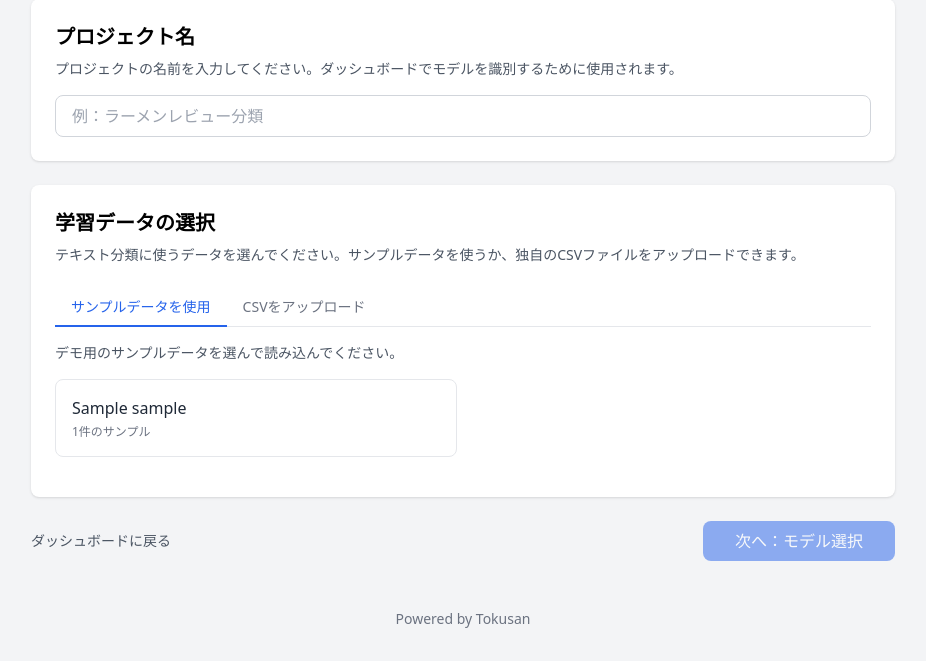
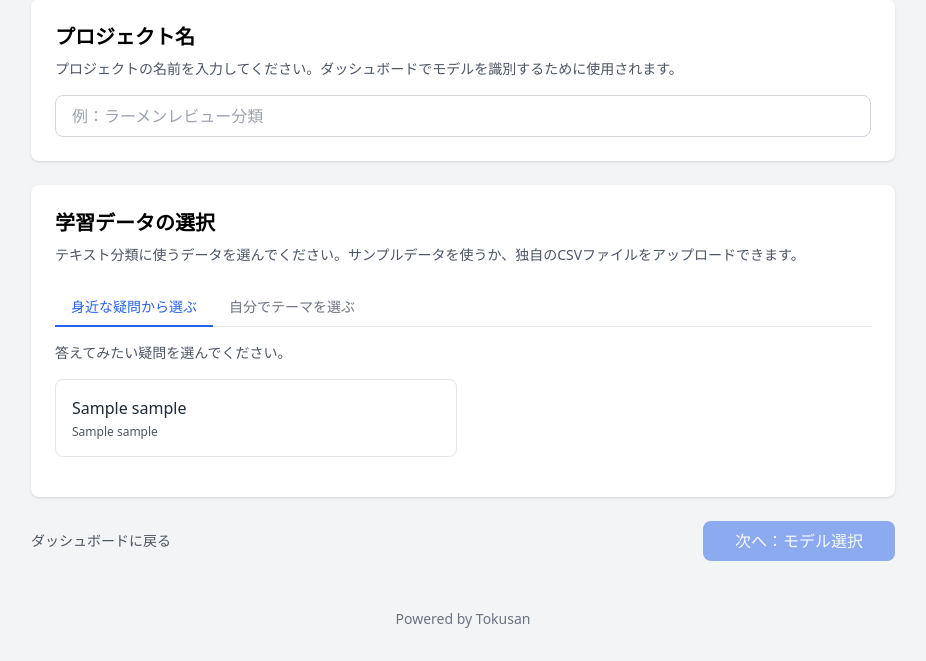
Before and after one commit to noyuri2z/tokusan, a FastAPI app: template web/templates/project/data.html in a window 1280 px wide. Shown: the part 201-862 px from the top of the page, without its empty margins (177-1103 px from the left). Run offline with FastAPI, Linux system fonts and the light colour scheme; the template is opened without the code that fills it: most values are stand-ins (such as "Sample title", 1, 10 or a date in 2020); some libraries are stand-ins or nearby versions.

Commit message:
added questions for labels

```diff
--- a/tokusan/classifier.py
+++ b/tokusan/classifier.py
@@ -206,6 +206,7 @@ class JapaneseTextClassifier:
         num_samples: int = 500,
         use_ai: Optional[bool] = None,
         fallback_to_template: bool = True,
+        theme: Optional[str] = None,
     ) -> PredictionResult:
         """Classify a single text with optional LIME explanation and AI interpretation."""
         if not self.is_trained or self._pipeline is None:
@@ -237,6 +238,7 @@ class JapaneseTextClassifier:
             explanation=explanation,
             use_ai=use_ai,
             fallback_to_template=fallback_to_template,
+            theme=theme,
         )
 
     def predict_batch(
--- a/tokusan/results.py
+++ b/tokusan/results.py
@@ -251,6 +251,7 @@ class PredictionResult:
     explanation: Optional[ExplanationResult] = None
     use_ai: Optional[bool] = None
     fallback_to_template: bool = True
+    theme: Optional[str] = None
 
     @property
     def confidence(self) -> float:
@@ -305,6 +306,7 @@ class PredictionResult:
             probabilities=self.probabilities,
             word_weights=self.explanation.word_weights if self.explanation else [],
             class_names=self.class_names,
+            theme=self.theme,
         )
 
     @property
--- a/web/app.py
+++ b/web/app.py
@@ -326,6 +326,7 @@ async def project_data(request: Request):
     session.classifier_type = "logistic_regression"
     session.current_sample = None
     session.project_name = None
+    session.theme = None
 
     return templates.TemplateResponse(
         request,
@@ -357,6 +358,7 @@ async def project_data_confirm(
     request: Request,
     project_name: str = Form(""),
     class_names: str = Form(""),
+    theme: str = Form(""),
 ):
     """Validate data exists and proceed to model selection."""
     user = require_auth(request)
@@ -371,6 +373,12 @@ async def project_data_confirm(
     names = [n.strip() for n in re.split(r"[,、]", class_names) if n.strip()]
     if names:
         session.class_names = names
+
+    # Save theme: use custom input, or fall back to sample dataset title
+    if theme.strip():
+        session.theme = theme.strip()
+    elif session.current_sample and session.current_sample in SAMPLE_DATASETS:
+        session.theme = SAMPLE_DATASETS[session.current_sample]["title"]
 
     return RedirectResponse("/project/model", status_code=302)
 
@@ -630,6 +638,7 @@ async def predict_text(
         explain=True,
         use_ai=True,
         fallback_to_template=True,
+        theme=session.theme,
     )
 
     max_weight = 1.0
--- a/web/state.py
+++ b/web/state.py
@@ -20,6 +20,7 @@ class SessionState:
     classifier_type: str = "logistic_regression"
     current_sample: Optional[str] = None
     project_name: Optional[str] = None
+    theme: Optional[str] = None
 
 
 class AppState:
--- a/web/templates/project/data.html
+++ b/web/templates/project/data.html
@@ -23,19 +23,19 @@
             <button id="tab-sample"
                     onclick="switchTab('sample')"
                     class="px-4 py-2 text-sm font-medium border-b-2 border-blue-600 text-blue-600 -mb-px">
-                サンプルデータを使用
+                身近な疑問から選ぶ
             </button>
             <button id="tab-upload"
                     onclick="switchTab('upload')"
                     class="px-4 py-2 text-sm font-medium border-b-2 border-transparent text-gray-500 hover:text-gray-700 -mb-px">
-                CSVをアップロード
+                自分でテーマを選ぶ
             </button>
         </div>
 
         <!-- Panel: Sample data -->
         <div id="panel-sample">
             <p class="text-sm text-gray-600 mb-4">
-                デモ用のサンプルデータを選んで読み込んでください。
+                答えてみたい疑問を選んでください。
             </p>
             <div class="grid grid-cols-1 md:grid-cols-2 gap-3">
                 {% for key, sample in samples.items() %}
@@ -45,7 +45,7 @@
                      hx-swap="innerHTML"
                      onclick="selectSample('{{ key }}')">
                     <h4 class="font-medium text-gray-800">{{ sample.title }}</h4>
-                    <p class="text-xs text-gray-500 mt-1">{{ sample.sample_count }}件のサンプル</p>
+                    <p class="text-xs text-gray-600 mt-1">{{ sample.subtitle }}</p>
                 </div>
                 {% endfor %}
             </div>
@@ -63,6 +63,15 @@
 
         <!-- Panel: CSV upload -->
         <div id="panel-upload" class="hidden">
+            <div class="mb-4">
+                <label class="block text-sm font-medium text-gray-700 mb-2">
+                    分析のテーマ（どんな疑問に答えたいですか？）
+                </label>
+                <input type="text" id="custom-theme-input"
+                       class="w-full border border-gray-300 rounded-lg px-4 py-2 focus:outline-none focus:ring-2 focus:ring-blue-500 focus:border-transparent"
+                       placeholder="例：商品レビューからユーザーの満足度を判定するには？">
+                <p class="text-xs text-gray-500 mt-1">AIがこのテーマを踏まえて分類結果を解釈します。</p>
+            </div>
             <form id="upload-form"
                   hx-post="/api/upload"
                   hx-target="#data-info"
@@ -95,9 +104,10 @@
     <!-- Next Button -->
     <div class="flex justify-between items-center">
         <a href="/dashboard" class="text-gray-600 hover:text-gray-800 text-sm">ダッシュボードに戻る</a>
-        <form method="POST" action="/project/data/confirm" onsubmit="document.getElementById('project-name-hidden').value = document.getElementById('project-name-input').value; var cn = document.getElementById('class-names-input'); if (cn) document.getElementById('class-names-hidden').value = cn.value;">
+        <form method="POST" action="/project/data/confirm" onsubmit="document.getElementById('project-name-hidden').value = document.getElementById('project-name-input').value; var cn = document.getElementById('class-names-input'); if (cn) document.getElementById('class-names-hidden').value = cn.value; var ct = document.getElementById('custom-theme-input'); if (ct) document.getElementById('theme-hidden').value = ct.value;">
             <input type="hidden" name="project_name" id="project-name-hidden" value="">
             <input type="hidden" name="class_names" id="class-names-hidden" value="">
+            <input type="hidden" name="theme" id="theme-hidden" value="">
             <button type="submit"
                     id="next-btn"
                     class="bg-blue-600 text-white px-8 py-2 rounded-lg hover:bg-blue-700 transition font-medium disabled:opacity-50 disabled:cursor-not-allowed"
```
Also changed, not shown: tokusan/ai_interpreter.py (+11 -3 lines), web/sample_config.py (+8 -4 lines).
